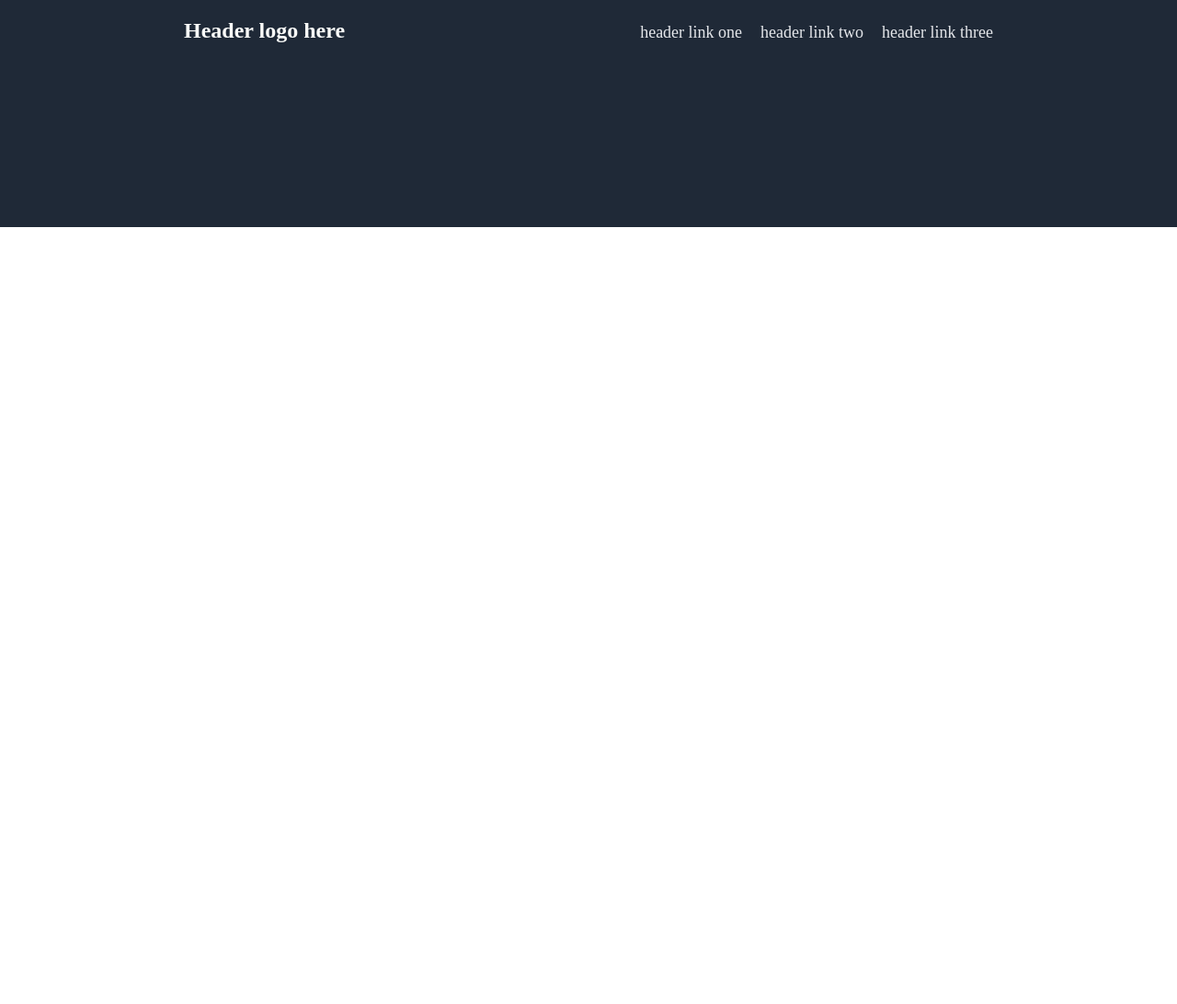
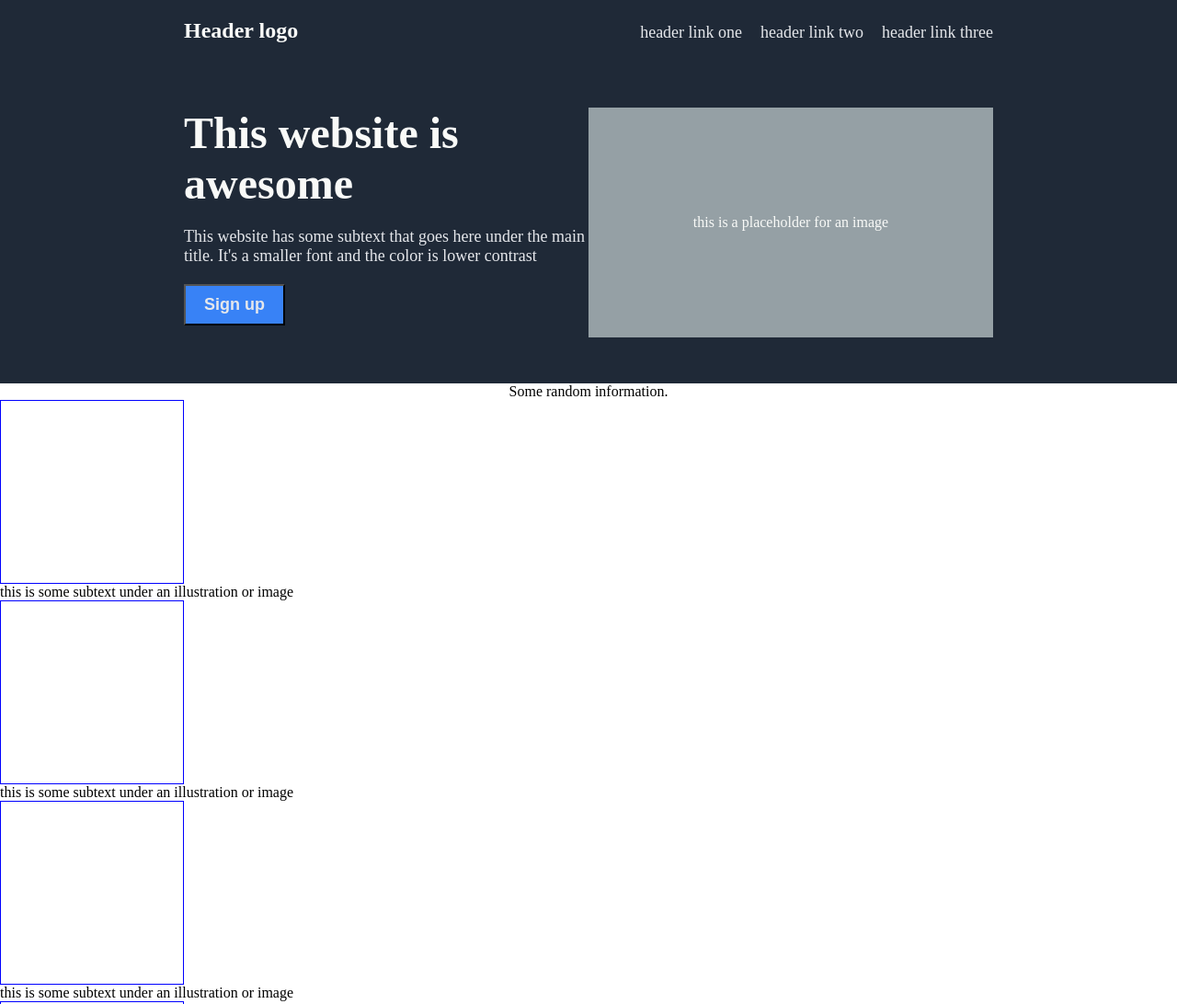
Before and after one commit to ruisilva161/landing-page, a plain HTML site: page index.html in a window 1280 px wide. Shown: the top 1092 px of the page at 92% size. Before the commit the page ends 800 px from the top, so only its background shows below. Drawn offline with Linux system fonts and the light colour scheme.

Commit message:
style information header
initial styling

```diff
--- a/index.html
+++ b/index.html
@@ -9,7 +9,7 @@
 </head>
 <body>
     <header>
-      <div class="header-left">Header logo here</div>
+      <div class="header-left">Header logo</div>
 
       <div class="header-right">
         <ul>
@@ -19,5 +19,31 @@
         </ul>
       </div>
     </header>
+
+    <div class="hero">
+      <div class="hero-container-left">
+        <div class="hero-title">This website is awesome</div>
+        <div class="hero-subtext">This website has some subtext that goes here under the main title. It's a smaller font and the color is lower contrast</div>
+        <button>Sign up</button>
+      </div>
+      <div class="hero-container-right">
+        <div class="placeholder"> this is a placeholder for an image</div>
+      </div>
+  </div>
+
+  <div class="info-header">
+    <div class="title">Some random information.</div>
+    <div class="box-container"></div>
+      <div class="box"></div>
+      <div class="text">this is some subtext under an illustration or image</div>
+      <div class="box"></div>
+      <div class="text">this is some subtext under an illustration or image</div>
+      <div class="box"></div>
+      <div class="text">this is some subtext under an illustration or image</div>
+      <div class="box"></div>
+      <div class="text">this is some subtext under an illustration or image</div>
+    </div>
+  </div>
+
 </body>
 </html>
--- a/styles.css
+++ b/styles.css
@@ -8,8 +8,7 @@
 header {
     color: #f9faf8;
     background-color: #1F2937;
-    padding: 200px;
-    padding-top: 20px;
+    padding: 20px 200px;
     display: flex;
     justify-content: space-between;
 }
@@ -32,5 +31,65 @@ a {
     text-decoration: none ;
     color: #E5E7Eb;
     font-size: 18px;
+}
 
+.hero {
+    display: flex;
+    justify-content: space-between;
+    color: #f9faf8;
+    background-color: #1F2937;
+    padding: 50px 200px;
+    padding-top: 50px;
 }
+
+.hero-container-left {
+    display: flex;
+    flex-direction: column;
+    align-items: flex-start;
+    gap: 20px;
+    width: 500px;
+}
+
+.hero-title {
+    font-size: 48px;
+    font-weight:900;
+    color: #f9faf8;
+}
+
+.hero-subtext {
+    font-size: 18px;
+    color: #E5E7Eb;
+}
+
+button {
+    background-color:  #3882F6;
+    color: #E5E7Eb;
+    font-size: 18px;
+    font-weight: bold;
+    padding: 10px 20px;
+}
+
+.hero-container-right {
+    display: flex;
+    background-color: rgb(149, 160, 165);
+    justify-content: center;
+    align-items: center;
+    width: 500px;
+    height: 250px;
+}
+
+.title {
+    display: flex;
+    justify-content: center;
+}
+
+.box-container {
+    display: flex;
+    justify-content: center;
+}
+
+.box {
+    border: solid 1px blue;
+    width: 200px;
+    height: 200px;
+}
```
